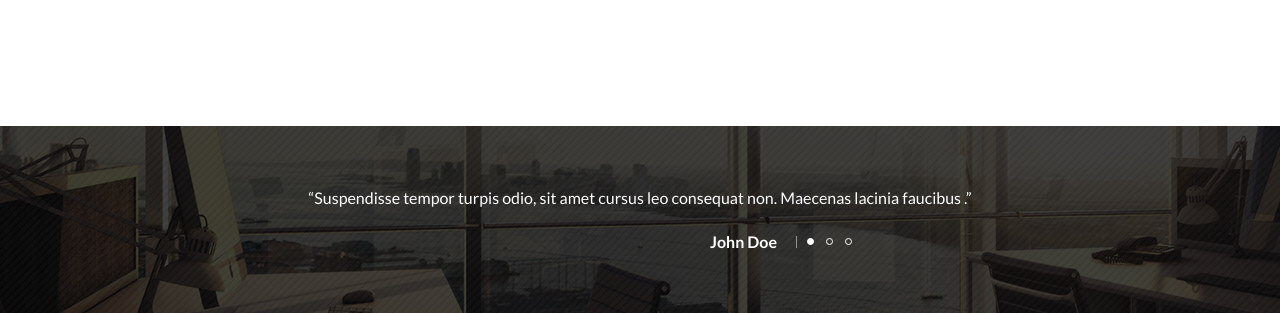
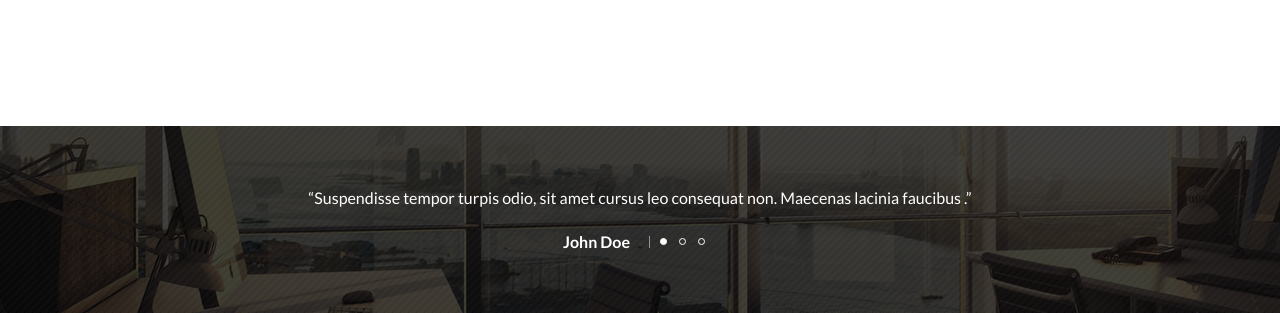
Before and after one commit to CaptMelancholy/GhostHost, a plain HTML site: page index.html in a window 1280 px wide. Shown: the part 2746-3059 px from the top of the page. Drawn offline with Linux system fonts and the light colour scheme; a web font is replaced by a local one.

Commit message:
fix: author-quote margin removed

```diff
--- a/styles/style.css
+++ b/styles/style.css
@@ -629,6 +629,7 @@ li {
   display: flex;
   flex-wrap: wrap;
   align-items: center;
+  justify-content: center;
 }
 label.quot {
   display: block;
@@ -668,10 +669,6 @@ input[type="radio"] {
 
 .slider-buttoms input {
   margin-right: 12px;
-}
-
-span.author-quote {
-  margin-left: 710px;
 }
 
 input[type="radio"]:checked {
```
